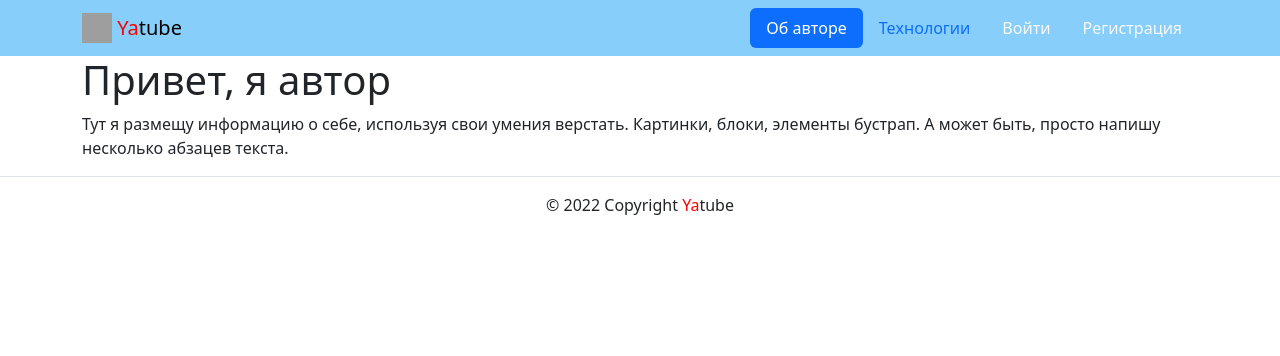
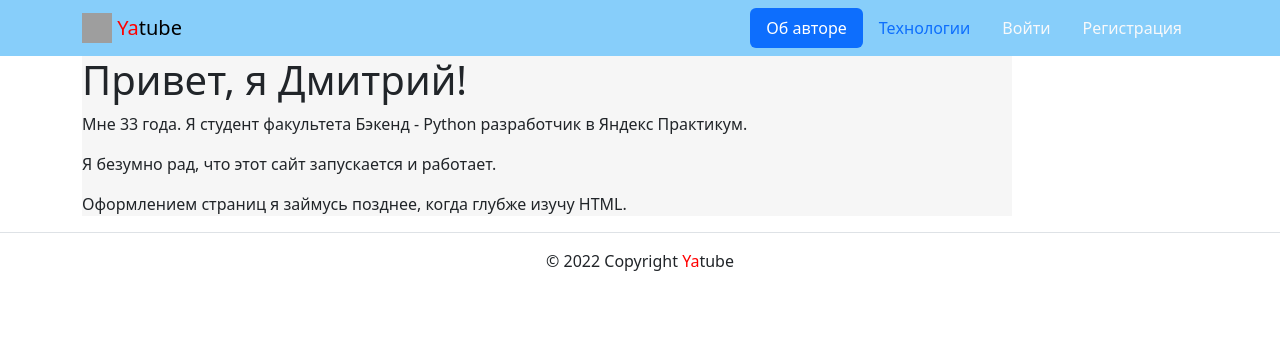
Before and after one commit to Voyager1744/hw05_final, a Django app: page /about/author/ in a window 1280 px wide. Shown: the top 356 px of the page. Run offline with Django 3.2, Linux system fonts and the light colour scheme; some libraries are stand-ins or nearby versions; grey boxes are pictures that could not be loaded.

Commit message:
minor fixes

```diff
--- a/requirements.txt
+++ b/requirements.txt
@@ -8,3 +8,5 @@ requests==2.26.0
 six==1.16.0
 sorl-thumbnail==12.7.0
 Faker==12.0.1
+
+django-debug-toolbar~=3.2.4
--- a/yatube/posts/views.py
+++ b/yatube/posts/views.py
@@ -76,7 +76,7 @@ def post_detail(request, post_id):
 @login_required
 def post_create(request):
     """Создание поста."""
-    form = PostForm(request.POST or None)
+    form = PostForm(request.POST or None, files=request.FILES or None)
     if form.is_valid():
         form.instance.author = request.user
         form.save()
--- a/yatube/templates/about/author.html
+++ b/yatube/templates/about/author.html
@@ -3,9 +3,18 @@
   Об авторе проекта
 {% endblock title %}
 {% block content %}
-  <h1>Привет, я автор</h1>
-  <p>
-    Тут я размещу информацию о себе, используя свои умения верстать.
-    Картинки, блоки, элементы бустрап. А может быть, просто напишу несколько абзацев текста.
-  </p>
+  <div class="col-12 col-md-10" style="background-color: #f6f6f6">
+    <h1>Привет, я Дмитрий!</h1>
+    <p>
+      Мне 33 года. Я студент факультета Бэкенд - Python разработчик в Яндекс
+      Практикум.
+    </p>
+    <p>
+      Я безумно рад, что этот сайт запускается и работает.
+    </p>
+    <p>
+      Оформлением страниц я займусь позднее, когда глубже изучу HTML.
+    </p>
+
+  </div>
 {% endblock content %}
--- a/yatube/templates/about/tech.html
+++ b/yatube/templates/about/tech.html
@@ -7,12 +7,15 @@
     <h1>Вот что я умею</h1>
     <aside class="col-12 col-md-3">
       <ul class="list-group list-group-flush">
+        <h5>Технологии:</h5>
         <li class="list-group-item">Python</li>
         <li class="list-group-item">Django</li>
       </ul>
     </aside>
     <article class="col-12 col-md-9">
-      <p>Текст страницы "Технологии"</p>
+      <p>На данный момент я немного изучил фреймворк Django </p>
+      <p>Изучил основы языка Python, на котором написан этот сайт</p>
+      <p>Научился основам тестирования приложений</p>
     </article>
   </div>
 {% endblock %}
--- a/yatube/templates/posts/post_detail.html
+++ b/yatube/templates/posts/post_detail.html
@@ -22,7 +22,7 @@
       </ul>
     </aside>
     <article class="col-12 col-md-9">
-      {% thumbnail post.image "960x339" crop="center" upscale=True as im %}
+      {% thumbnail post.image "960" crop="center" upscale=True as im %}
         <img class="card-img my-2" src="{{ im.url }}">
       {% endthumbnail %}
       <p>{{ post.text|linebreaksbr }}</p>
--- a/yatube/yatube/urls.py
+++ b/yatube/yatube/urls.py
@@ -15,6 +15,7 @@ Including another URLconf
 """
 from django.contrib import admin
 from django.urls import include, path
+from django.conf import settings
 
 handler404 = 'core.views.page_not_found'
 handler500 = 'core.views.server_error'
@@ -27,3 +28,8 @@ urlpatterns = [
     path('auth/', include('django.contrib.auth.urls')),
     path('', include('posts.urls', namespace='posts')),
 ]
+
+if settings.DEBUG:
+    import debug_toolbar
+
+    urlpatterns += (path('__debug__/', include(debug_toolbar.urls)),)
```
Also changed, not shown: yatube/yatube/settings.py (+8 -0 lines), 1 other file.
